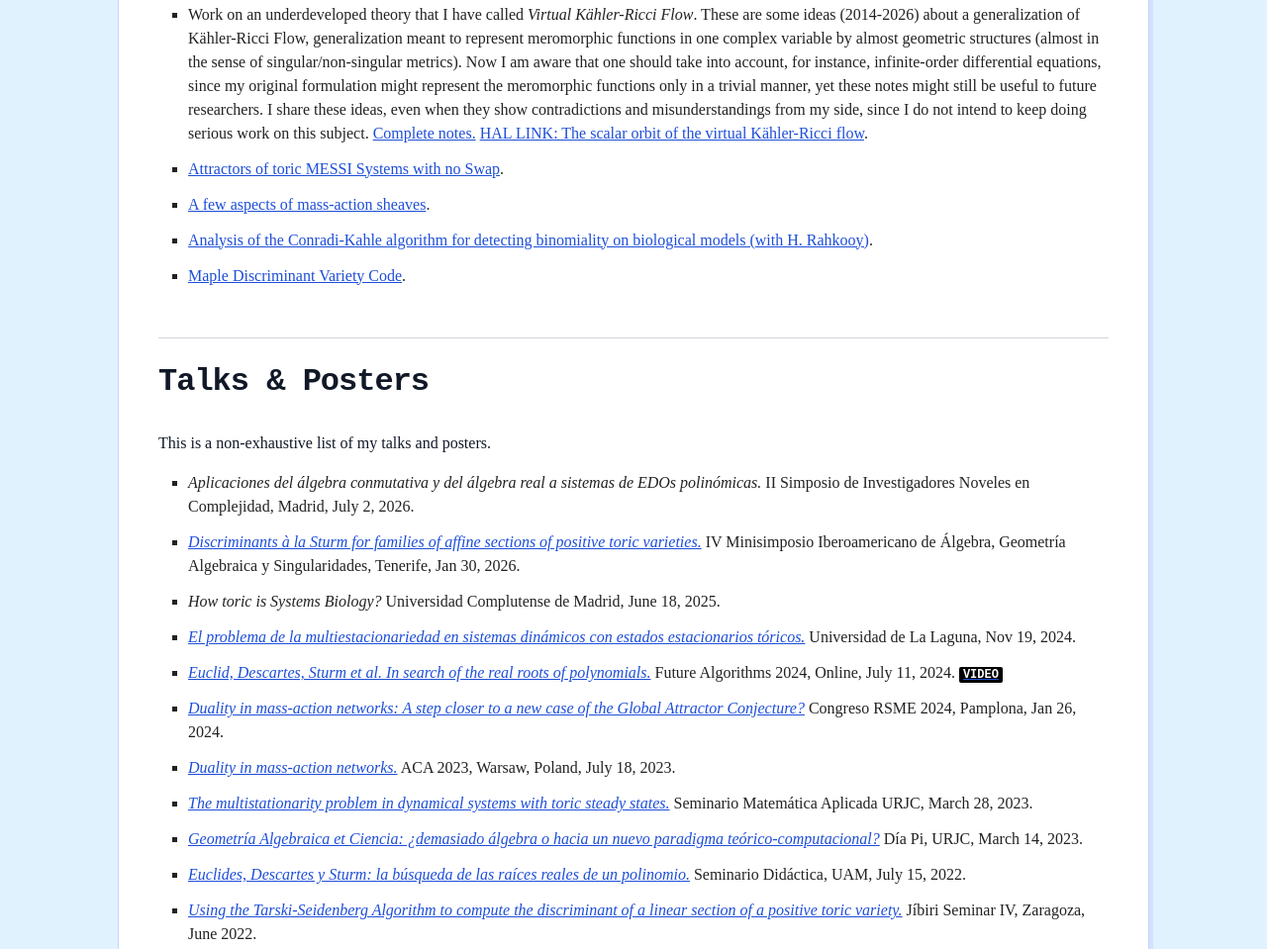
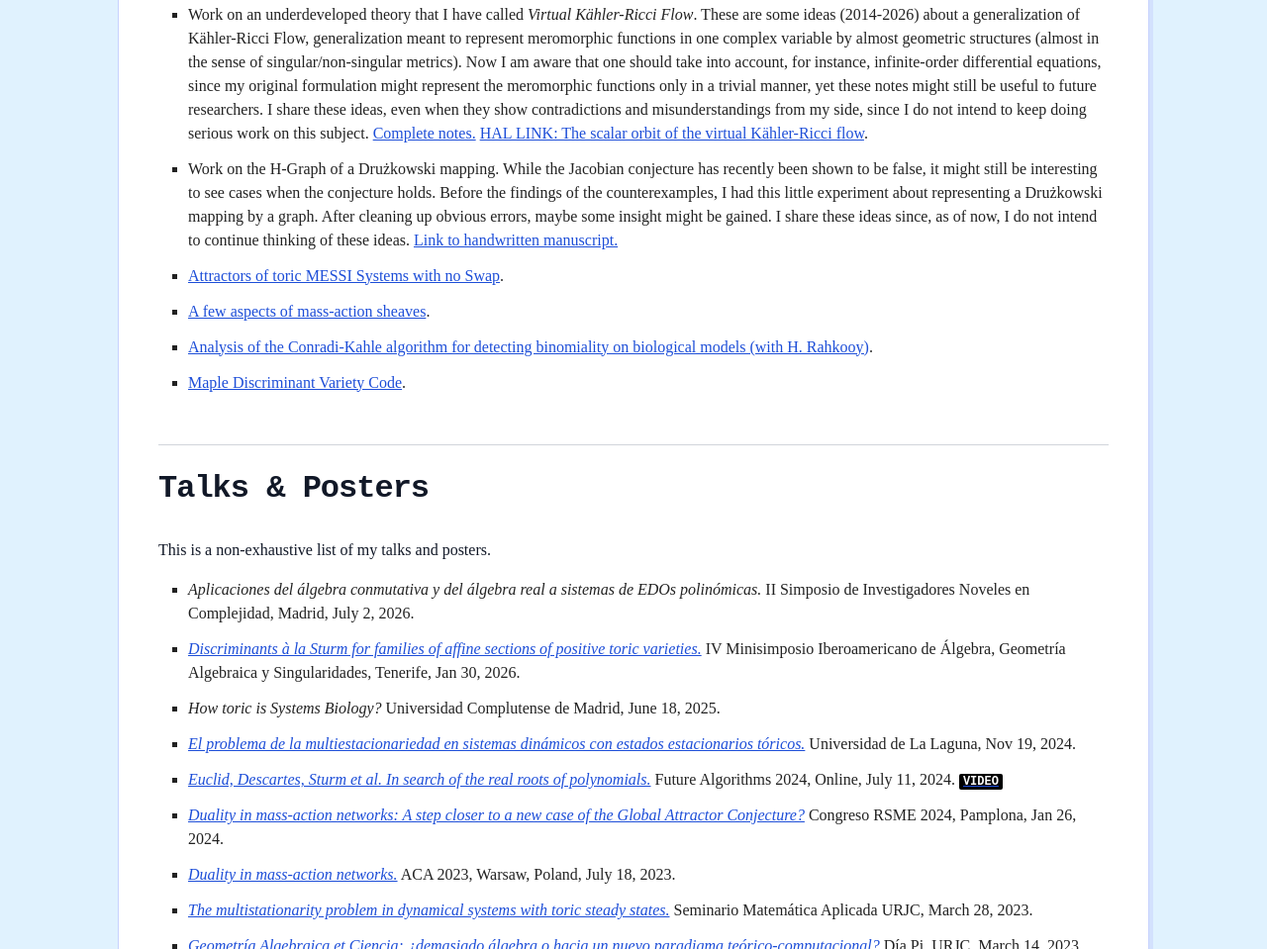
Before and after one commit to alexandru-iosif/alexandru-iosif.github.io, a plain HTML site: page index.html in a window 1280 px wide. Shown: the part 1720-2679 px from the top of the page at 99% size. Drawn offline with Linux system fonts and the light colour scheme.

Commit message:
Jacobian conjession. Second confessión.

```diff
--- a/index.html
+++ b/index.html
@@ -327,7 +327,23 @@ K&auml;hlerK&auml;hler				<i>Efficiently and Effectively Recognizing Toricity of
 				notes.</a>  <a href="https://hal.science/hal-02453356/document"
 				target="_blank" rel="noopener"> HAL
 				LINK: The scalar orbit of the virtual
-				K&auml;hler-Ricci flow</a>.</li>
+		K&auml;hler-Ricci flow</a>.</li>
+
+	    <li> Work on the H-Graph of a Dru&zdot;kowski
+	    mapping. While the Jacobian conjecture has recently been
+	    shown to be false, it might still be interesting to see
+	    cases when the conjecture holds. Before the findings of the
+	    counterexamples, I had this little experiment about
+	    representing a Dru&zdot;kowski mapping by a graph. After
+	    cleaning up obvious errors, maybe some insight might be
+	    gained. I share these ideas since, as of now, I do not
+	    intend to continue thinking of these ideas. <a href="Docs/Jacobian.pdf"
+	    target="_blank" rel="noopener"> Link to handwritten
+	    manuscript.
+				 </a></li>
+
+
+
             <li><a href="https://hal.science/hal-03064378v1/document" target="_blank" rel="noopener">
 				Attractors of toric MESSI Systems with no Swap</a>.</li>
             <li><a href="https://hal.science/hal-02296867v1/document" target="_blank" rel="noopener">
```
Also changed, not shown: 1 other file.
